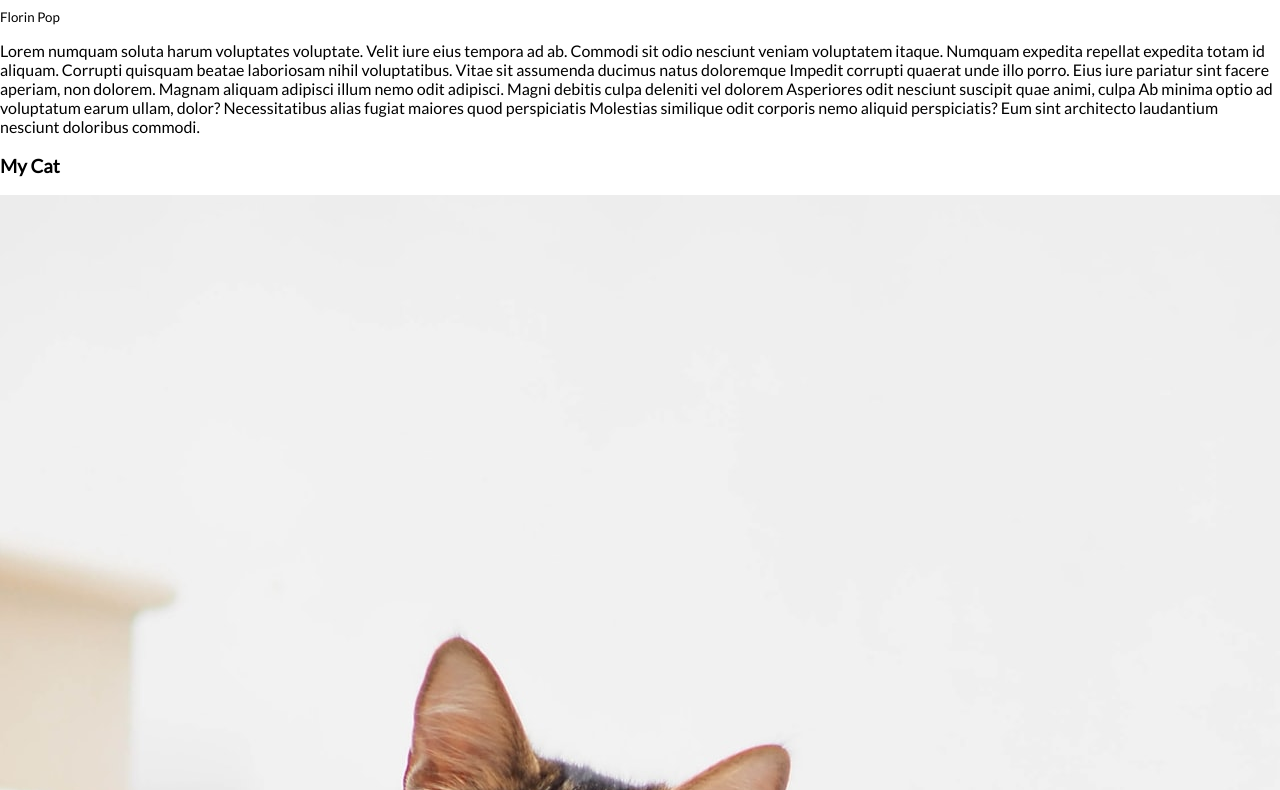
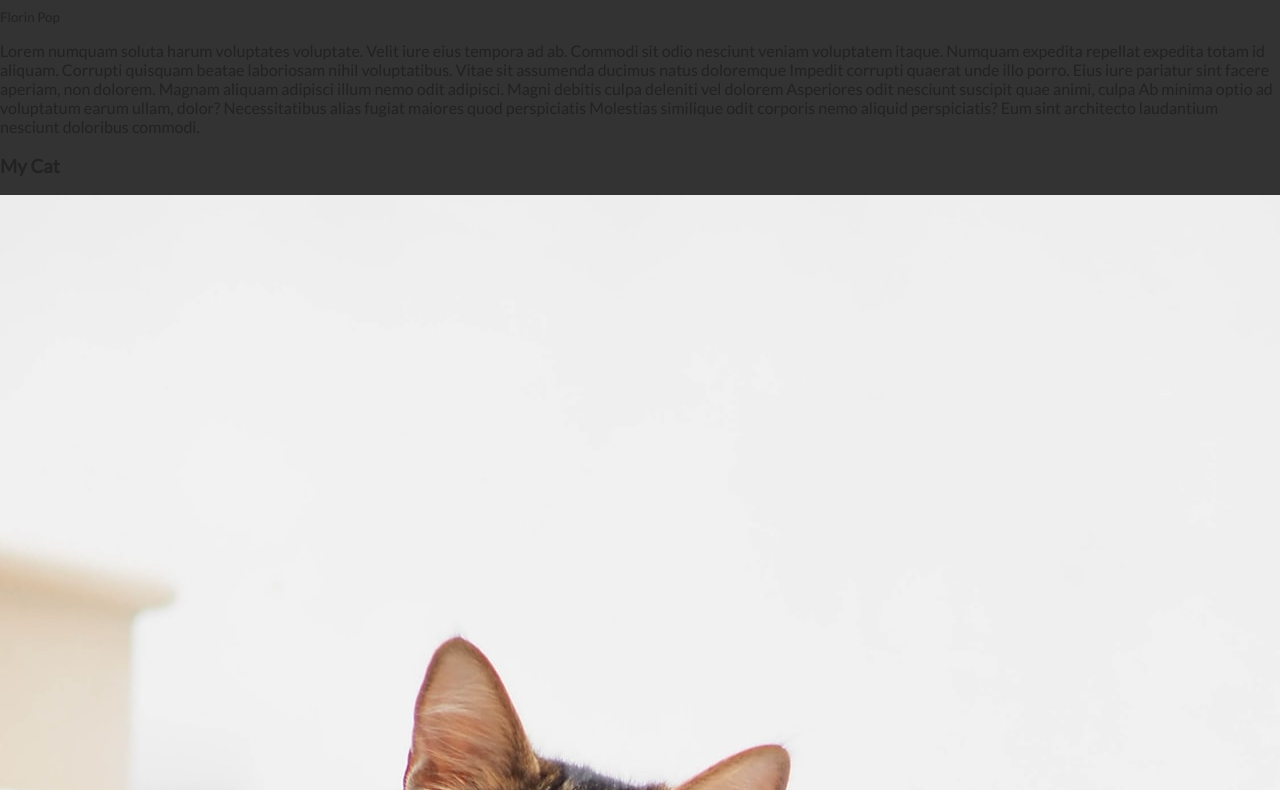
Before and after one commit to eemansayed/rotating-navigation, a plain HTML site: page index.html in a window 1280 px wide. Shown: the part 98-888 px from the top of the page. Drawn offline with Linux system fonts and the light colour scheme.

Commit message:
add background color and color to body element

```diff
--- a/style.css
+++ b/style.css
@@ -6,6 +6,8 @@
 
 body {
   font-family: 'Lato', sans-serif;
+  background-color: #333;
+  color: #222;
   overflow-x: hidden;
   margin: 0;
 }
```
